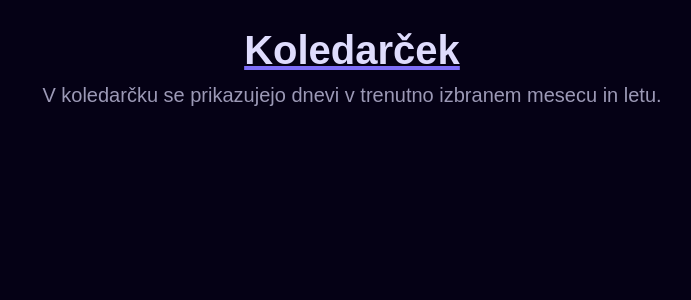
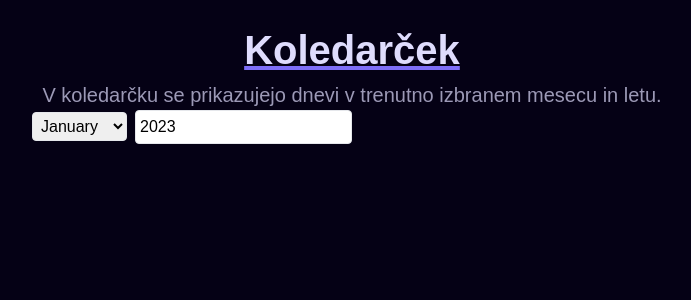
Before and after one commit to TasTyy/Koledarcek, a React (Vite) app: page / in a window 1280 px wide. Shown: the top 300 px of the page, without its empty margins (288-979 px from the left). Built offline with nearby package versions, Linux system fonts and the light colour scheme.

Commit message:
Basic layout for calendar and add utils file.

```diff
--- /dev/null
+++ b/src/components/Calendar.tsx
@@ -0,0 +1,42 @@
+import { useState } from "react";
+import { getDaysInMonth, renderDays } from "../utils/calendarUtils";
+
+function Calendar() {
+  const [selectedMonth, setSelectedMonth] = useState(new Date().getMonth() + 1);
+  const [selectedYear, setSelectedYear] = useState(new Date().getFullYear());
+
+  const handleMonthChange = (e) => {
+    setSelectedMonth(parseInt(e.target.value, 10));
+  };
+
+  const handleYearChange = (e) => {
+    setSelectedYear(parseInt(e.target.value, 10));
+  };
+  return (
+    <div className="calendar-wrapper">
+      <div className="calendar-header">
+        <select
+          value={selectedMonth}
+          onChange={handleMonthChange}
+          className="mr-2 border rounded p-1"
+        >
+          {/* Populate the combo box with month options */}
+          {/* You can dynamically generate the options based on your needs */}
+          <option value={1}>January</option>
+          <option value={2}>February</option>
+          {/* ... add options for all months ... */}
+        </select>
+        <input
+          type="text"
+          value={selectedYear}
+          onChange={handleYearChange}
+          placeholder="Enter year"
+          className="border rounded p-1"
+        />
+      </div>
+      <div>{renderDays(selectedMonth, selectedYear)}</div>
+    </div>
+  );
+}
+
+export default Calendar;
--- a/src/routes/home/Home.tsx
+++ b/src/routes/home/Home.tsx
@@ -1,5 +1,6 @@
 import styled from "styled-components";
 import Theme from "../../themes/theme";
+import Calendar from "../../components/Calendar";
 
 const TitleText = styled.p`
   color: ${Theme.colors.primaryText};
@@ -14,7 +15,7 @@
 
 function Home() {
   return (
-    <div className="flex justify-center">
+    <div className="flex flex-col justify-center">
       <div className="max-w-screen-sm w-full items-center self-center py-[20px]">
         <TitleText className="text-center underline decoration-5 decoration-[#7E6EF8]">
           Koledarček
@@ -22,6 +23,7 @@
         <NormalText className="text-center">
           V koledarčku se prikazujejo dnevi v trenutno izbranem mesecu in letu.
         </NormalText>
+        <Calendar />
       </div>
     </div>
   );
--- /dev/null
+++ b/src/utils/calendarUtils.ts
@@ -0,0 +1,9 @@
+const getDaysInMonth = (month, year) => {
+  // Implement logic to calculate the number of days
+};
+
+const renderDays = (selectedMonth, selectedYear) => {
+  // Implement logic to render the days
+};
+
+export { getDaysInMonth, renderDays };
```
